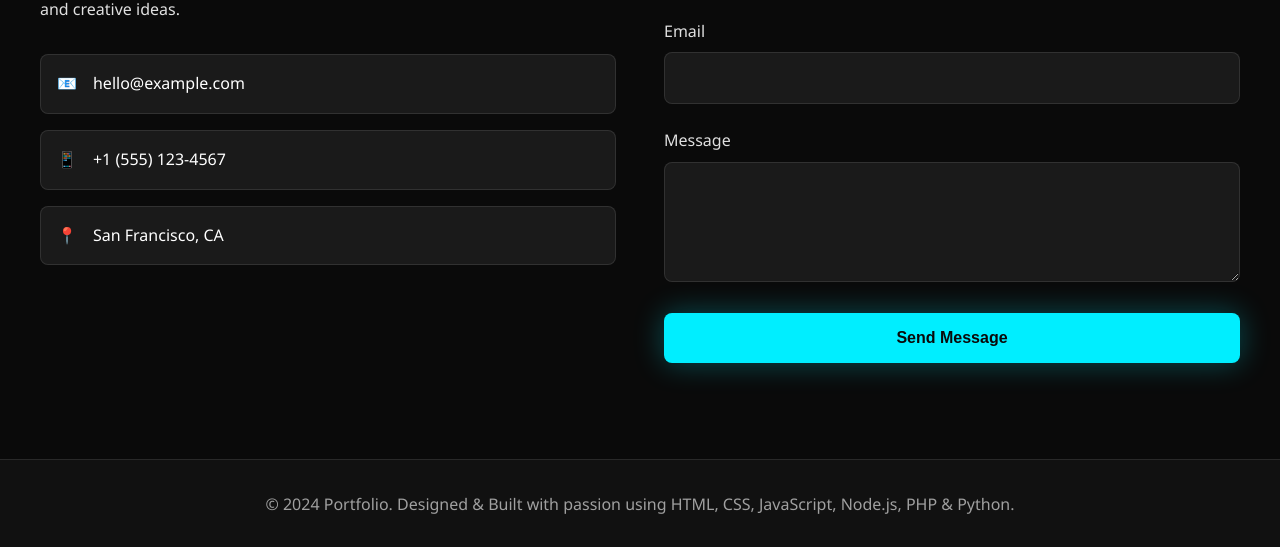
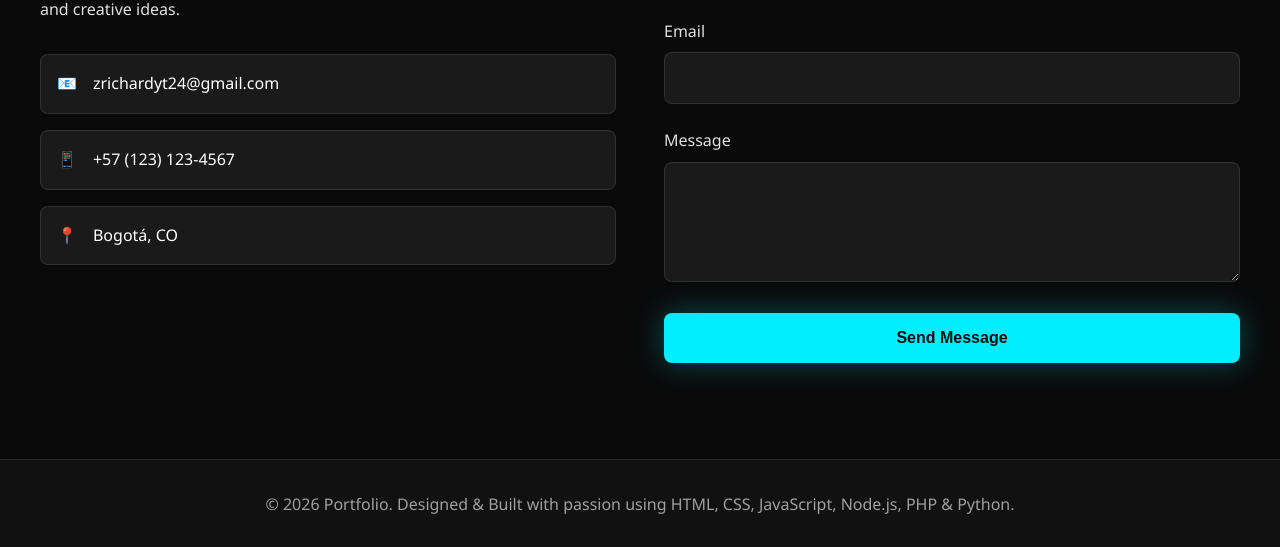
Before and after one commit to zRichard10/My-portfolio, a plain HTML site: page index.html in a window 1280 px wide. Shown: the part 3225-3772 px from the top of the page. Drawn offline with Linux system fonts and the light colour scheme.

Commit message:
Update index.html

```diff
--- a/index.html
+++ b/index.html
@@ -691,15 +691,15 @@
                     </p>
                     <div class="contact-method">
                         <span>📧</span>
-                        <span>hello@example.com</span>
+                        <span>zrichardyt24@gmail.com</span>
                     </div>
                     <div class="contact-method">
                         <span>📱</span>
-                        <span>+1 (555) 123-4567</span>
+                        <span>+57 (123) 123-4567</span>
                     </div>
                     <div class="contact-method">
                         <span>📍</span>
-                        <span>San Francisco, CA</span>
+                        <span>Bogotá, CO</span>
                     </div>
                 </div>
 
@@ -724,7 +724,7 @@
 
     <!-- Footer -->
     <footer>
-        <p>&copy; 2024 Portfolio. Designed & Built with passion using HTML, CSS, JavaScript, Node.js, PHP & Python.</p>
+        <p>&copy; 2026 Portfolio. Designed & Built with passion using HTML, CSS, JavaScript, Node.js, PHP & Python.</p>
     </footer>
 
     <!-- JavaScript -->
@@ -755,7 +755,7 @@
             });
         });
 
-        // animation skill bars
+        // Animate skill bars on scroll
         const observerOptions = {
             threshold: 0.5
         };
```
